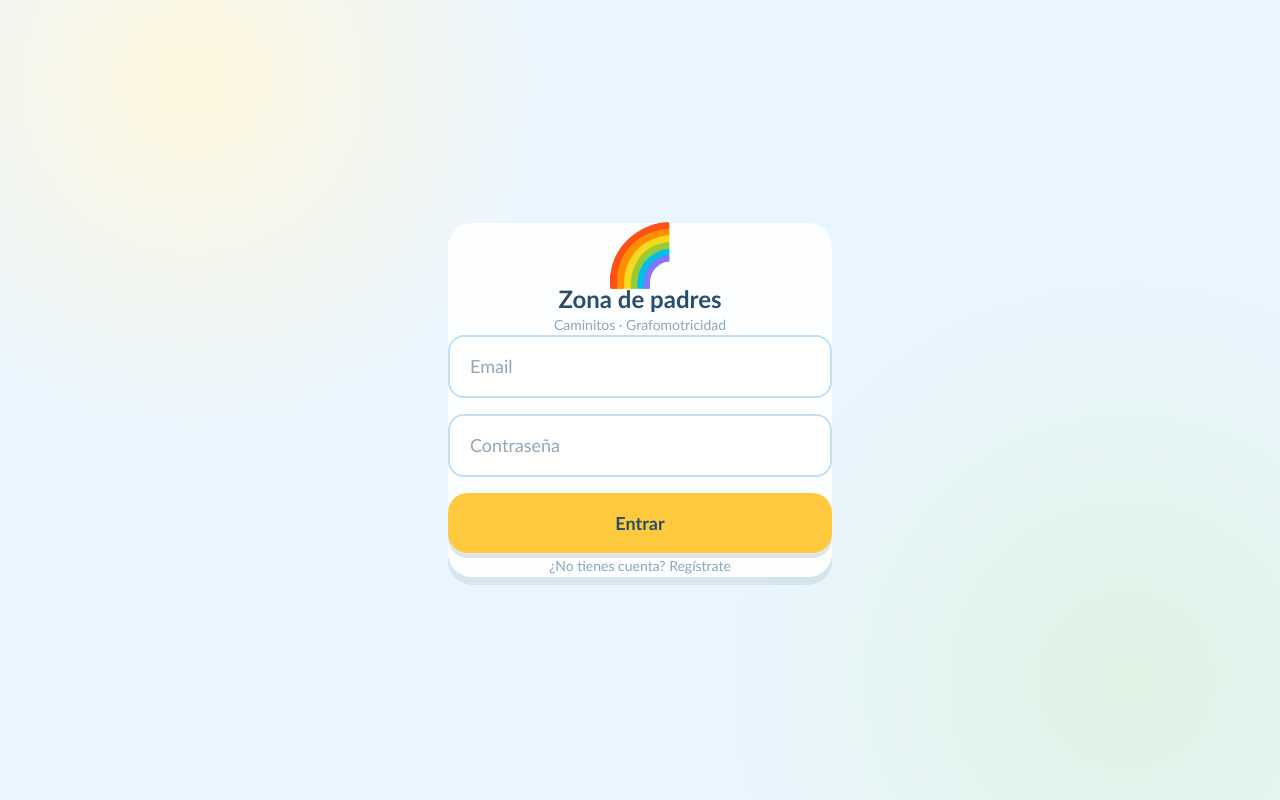
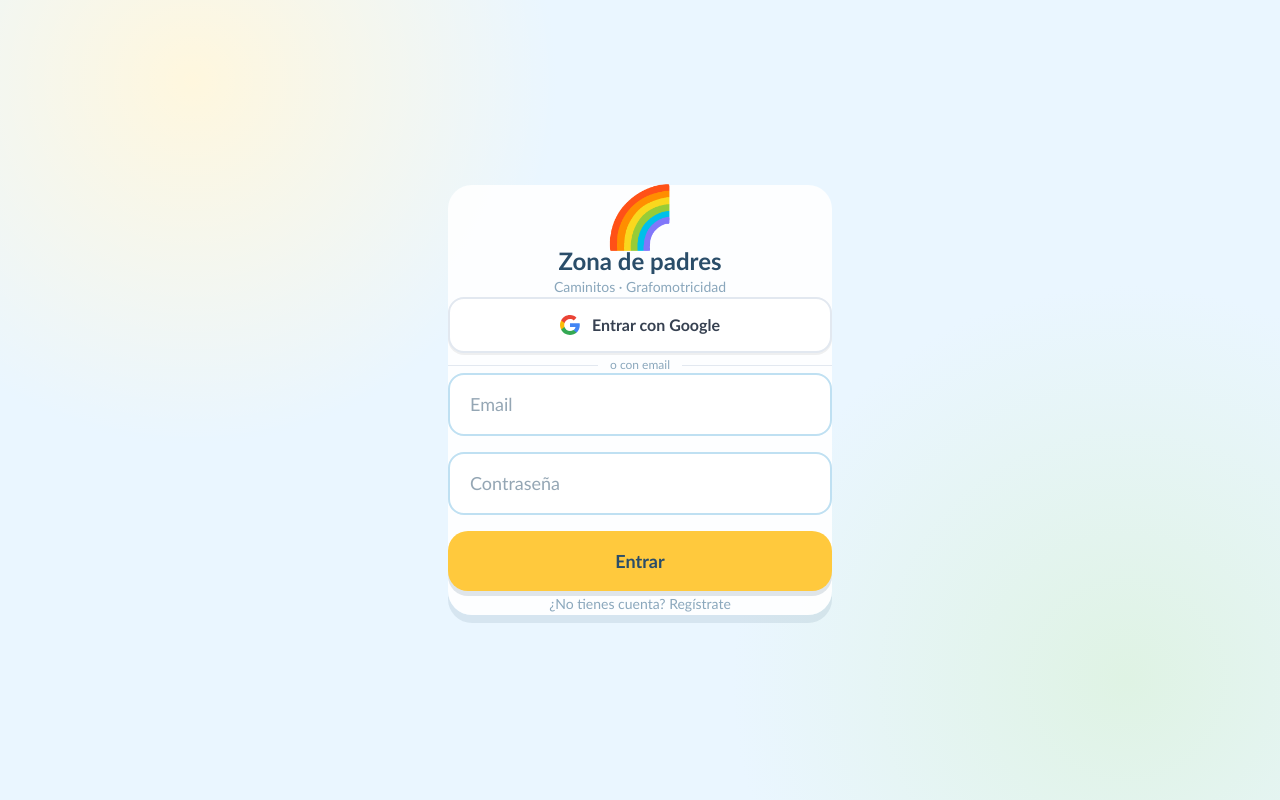
Before and after one commit to losparralesdesanpablo-debug/mariaweb, a Next.js app: page /padres/login in a window 1280 px wide. Built offline with nearby package versions, Linux system fonts and the light colour scheme.

Commit message:
Add Google OAuth to zona de padres + fix queries
- Add Google sign-in button to /padres/login with signInWithOAuth
- Filter progreso/miniaturas queries by nino_id to avoid RLS errors
- Skip DB queries when user has no children registered

```diff
--- a/app/padres/login/page.tsx
+++ b/app/padres/login/page.tsx
@@ -8,8 +8,26 @@ export default function LoginPage() {
   const [password, setPassword] = useState("");
   const [modo, setModo] = useState<"login" | "registro">("login");
   const [cargando, setCargando] = useState(false);
+  const [cargandoGoogle, setCargandoGoogle] = useState(false);
   const [error, setError] = useState("");
   const [exito, setExito] = useState("");
+
+  async function handleGoogle() {
+    setCargandoGoogle(true);
+    setError("");
+    const supabase = createClient();
+    const { error } = await supabase.auth.signInWithOAuth({
+      provider: "google",
+      options: {
+        redirectTo: `${window.location.origin}/api/auth/callback`,
+      },
+    });
+    if (error) {
+      setError("No se pudo conectar con Google");
+      setCargandoGoogle(false);
+    }
+    // Si no hay error, el browser redirige sólo a Google
+  }
 
   async function handleSubmit(e: React.FormEvent) {
     e.preventDefault();
@@ -61,6 +79,38 @@ export default function LoginPage() {
           <p className="text-sm mt-1" style={{ color: "#8AA7BC" }}>
             Caminitos · Grafomotricidad
           </p>
+        </div>
+
+        {/* Botón Google */}
+        <button
+          type="button"
+          onClick={handleGoogle}
+          disabled={cargandoGoogle}
+          className="w-full flex items-center justify-center gap-3 rounded-2xl font-semibold text-base"
+          style={{
+            background: "white",
+            border: "2px solid #e2e8f0",
+            padding: "14px 20px",
+            color: "#374151",
+            cursor: "pointer",
+            boxShadow: "0 2px 0 rgba(0,0,0,.06)",
+            marginBottom: 4,
+          }}
+        >
+          <svg width="20" height="20" viewBox="0 0 48 48">
+            <path fill="#4285F4" d="M47.5 24.5c0-1.6-.1-3.1-.4-4.5H24v8.5h13.2c-.6 3-2.3 5.5-4.9 7.2v6h7.9c4.6-4.3 7.3-10.5 7.3-17.2z"/>
+            <path fill="#34A853" d="M24 48c6.5 0 11.9-2.1 15.9-5.8l-7.9-6c-2.2 1.5-5 2.3-8 2.3-6.1 0-11.3-4.1-13.2-9.7H2.7v6.2C6.6 42.8 14.7 48 24 48z"/>
+            <path fill="#FBBC05" d="M10.8 28.8A14.7 14.7 0 0 1 10.2 24c0-1.7.3-3.3.6-4.8V13H2.7A23.9 23.9 0 0 0 0 24c0 3.9.9 7.5 2.7 10.8l8.1-6z"/>
+            <path fill="#EA4335" d="M24 9.5c3.4 0 6.5 1.2 8.9 3.5l6.6-6.6C35.9 2.4 30.4 0 24 0 14.7 0 6.6 5.2 2.7 13l8.1 6.2C12.7 13.6 17.9 9.5 24 9.5z"/>
+          </svg>
+          {cargandoGoogle ? "Redirigiendo…" : "Entrar con Google"}
+        </button>
+
+        {/* Separador */}
+        <div className="flex items-center gap-3 my-1">
+          <div className="flex-1 h-px" style={{ background: "#e2e8f0" }} />
+          <span className="text-xs" style={{ color: "#8AA7BC" }}>o con email</span>
+          <div className="flex-1 h-px" style={{ background: "#e2e8f0" }} />
         </div>
 
         <form onSubmit={handleSubmit} className="flex flex-col gap-4">
--- a/app/padres/page.tsx
+++ b/app/padres/page.tsx
@@ -17,27 +17,43 @@ export default async function PadresPage() {
     .eq("adulto_id", user.id)
     .order("creado_en");
 
-  // Progreso de todos los niños del adulto
-  const { data: progreso } = await supabase
-    .from("resumen_progreso")
-    .select("*");
+  const ninoIds = (ninos ?? []).map((n) => n.id);
 
-  // Últimas miniaturas (máx 30)
-  const { data: miniaturas } = await supabase
-    .from("intentos")
-    .select(
-      "id, trazo_miniatura, creado_en, actividad_id, completado, sesiones!inner(nino_id)"
-    )
-    .not("trazo_miniatura", "is", null)
-    .order("creado_en", { ascending: false })
-    .limit(30);
+  // Progreso: sólo si hay niños registrados
+  let progreso: ResumenProgreso[] = [];
+  if (ninoIds.length > 0) {
+    const { data } = await supabase
+      .from("resumen_progreso")
+      .select("*")
+      .in("nino_id", ninoIds);
+    progreso = (data as ResumenProgreso[]) ?? [];
+  }
+
+  // Últimas miniaturas: join defensiva
+  let miniaturas: {
+    id: string;
+    trazo_miniatura: string;
+    creado_en: string;
+    actividad_id: string;
+    completado: boolean;
+  }[] = [];
+  if (ninoIds.length > 0) {
+    const { data } = await supabase
+      .from("intentos")
+      .select("id, trazo_miniatura, creado_en, actividad_id, completado, sesiones!inner(nino_id)")
+      .not("trazo_miniatura", "is", null)
+      .in("sesiones.nino_id", ninoIds)
+      .order("creado_en", { ascending: false })
+      .limit(30);
+    miniaturas = (data as typeof miniaturas) ?? [];
+  }
 
   return (
     <PadresDashboard
       user={user}
       ninos={(ninos as Nino[]) ?? []}
-      progreso={(progreso as ResumenProgreso[]) ?? []}
-      miniaturas={miniaturas ?? []}
+      progreso={progreso}
+      miniaturas={miniaturas}
     />
   );
 }
```
